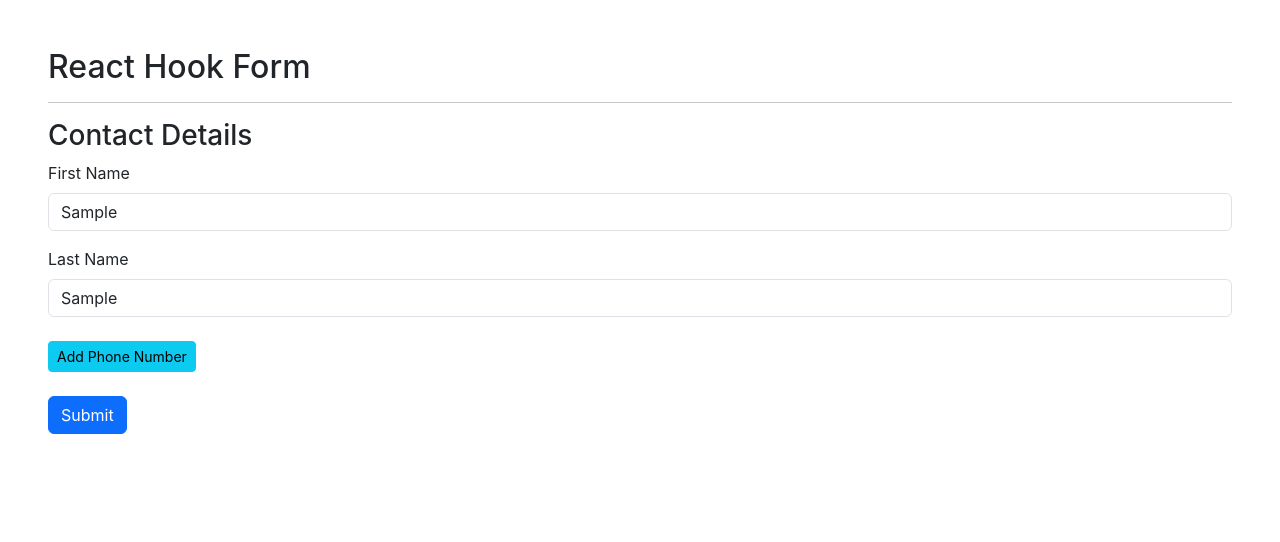
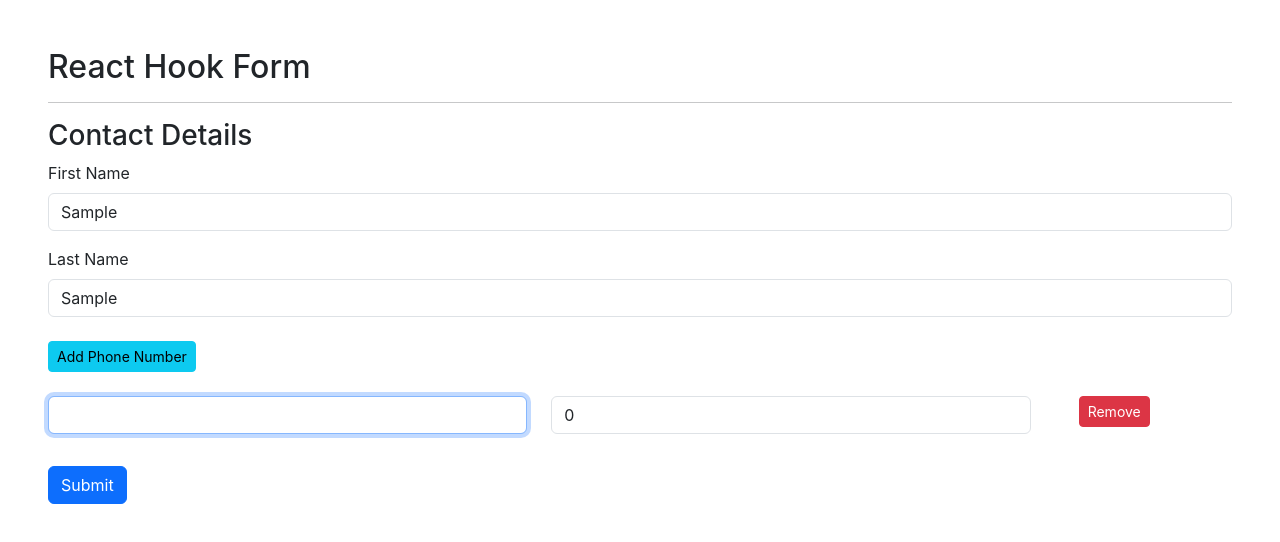
Before and after one commit to vivekanandpv/hook-forms-demo, a React (Create React App) app: page / in a window 1280 px wide. Both pictures are taken after typing "Sample", "Sample" into the empty fields and a click on the button "Add Phone Number". Shown: the top 542 px of the page. Built offline with nearby package versions, Linux system fonts and the light colour scheme.

Commit message:
dynamic form

```diff
--- a/src/Contact.jsx
+++ b/src/Contact.jsx
@@ -60,22 +60,47 @@ const Contact = (props) => {
           />
         </div>
         <div className='my-4'>
-          <button className='btn btn-info btn-sm' type='button'>
+          <button
+            className='btn btn-info btn-sm'
+            type='button'
+            onClick={() => {
+              append({ label: '', number: 0 });
+            }}
+          >
             Add Phone Number
           </button>
         </div>
         {fields.map((p, i) => {
           return (
-            <div className='mb-3' key={p.id}>
-              <input type='text' className='form-control' />
-              <button className='btn btn-danger btn-sm ms-4' type='button'>
-                Remove Phone Number
-              </button>
+            <div className='row mb-3' key={p.id}>
+              <div className='col-5'>
+                <input
+                  type='text'
+                  className='form-control me-3'
+                  {...register(`phoneNumbers.${i}.label`)}
+                />
+              </div>
+              <div className='col-5'>
+                <input
+                  type='number'
+                  className='form-control'
+                  {...register(`phoneNumbers.${i}.number`)}
+                />
+              </div>
+              <div className='col-2'>
+                <button
+                  className='btn btn-danger btn-sm ms-4'
+                  type='button'
+                  onClick={() => remove(i)}
+                >
+                  Remove
+                </button>
+              </div>
             </div>
           );
         })}
 
-        <button className='btn btn-primary' type='submit'>
+        <button className='btn btn-primary mt-3' type='submit'>
           Submit
         </button>
       </form>
```
